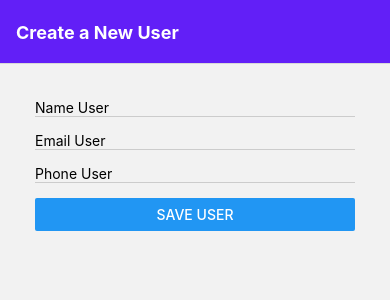
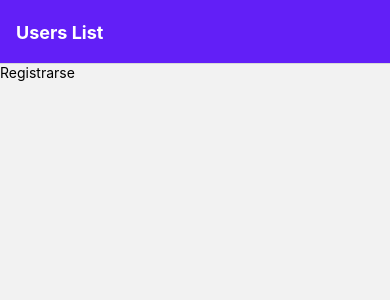
Before and after one commit to noeliamodica/React_Native-ProyectoconFirebase, a React Native app: screen / in a window 390 px wide. Shown: the top 300 px of the page. Built offline with nearby package versions, Linux system fonts and the light colour scheme.

Commit message:
cambios en UserList

```diff
--- a/App.js
+++ b/App.js
@@ -7,8 +7,7 @@ import { NavigationContainer } from "@react-navigation/native";
 import { createStackNavigator } from "@react-navigation/stack";
 
 // Components
-import CreateUserScreen from "./screens/CreateUserScreen";
-import UserDetailScreen from "./screens/UserDetailScreen";
+
 import UsersList from "./screens/UsersList";
 
 const Stack = createStackNavigator();
@@ -26,22 +25,13 @@ function MyStack() {
         },
       }}
     >
-       <Stack.Screen
-        name="CreateUserScreen"
-        component={CreateUserScreen}
-        options={{ title: "Create a New User" }}
-      />
+
       <Stack.Screen
         name="UsersList"
         component={UsersList}
         options={{ title: "Users List" }}
       />
 
-      <Stack.Screen
-        name="UserDetailScreen"
-        component={UserDetailScreen}
-        options={{ title: "User Detail" }}
-      />
     </Stack.Navigator>
   );
 }
--- a/database/firebase.js
+++ /dev/null
@@ -1,38 +0,0 @@
-import { initializeApp } from "firebase/app";
-import {
-    getFirestore,
-    collection,
-    addDoc,
-    getDocs,
-    doc,
-    getDoc,
-    query,
-    where,
-    setDoc,
-    deleteDoc,
-  } from "firebase/firestore";
-  import { getAuth } from "firebase/auth";
-  import {
-    getStorage,
-    ref,
-    uploadBytes,
-    getDownloadURL,
-    getBytes,
-  } from "firebase/storage";
-
-
-var firebaseConfig = {
-    apiKey: "AIzaSyAq5uYHFxmullj1_KWzcuHBSNSwZVj5o1s",
-    authDomain: "react-native-firebase-52e91.firebaseapp.com",
-    projectId: "react-native-firebase-52e91",
-    storageBucket: "react-native-firebase-52e91.appspot.com",
-    messagingSenderId: "372851856160",
-    appId: "1:372851856160:web:1d700b63344a7dd5547d45"
-};
-
-// Initialize Firebase
-// Initialize Firebase
-export const app = initializeApp(firebaseConfig);
-export const auth = getAuth(app);
-export const db = getFirestore();
-export const storage = getStorage();
--- a/package.json
+++ b/package.json
@@ -11,6 +11,7 @@
   "dependencies": {
     "@expo/webpack-config": "^18.0.1",
     "@react-native-community/masked-view": "^0.1.11",
+    "@react-native-firebase/firestore": "^17.3.2",
     "@react-native-masked-view/masked-view": "0.2.8",
     "@react-navigation/native": "^6.1.6",
     "@react-navigation/stack": "^6.3.16",
--- a/screens/CreateUserScreen.js
+++ /dev/null
@@ -1,95 +0,0 @@
-import React, { useState } from "react";
-import {
-    Button,
-    View,
-    StyleSheet,
-    TextInput,
-    ScrollView,
-  } from "react-native";
-
-  import { app } from "../database/firebase";
-
-const CreateUserScreen =(props) =>{
-
-    const [state, setState] = useState({
-        name: "",
-        email: "",
-        phone:"",
-    })
-
-    const handleChangeText = (value, name) => {
-        setState({ ...state, [name]: value });
-      };
-
-
-    const saveNewUser = async () => {
-        if (state.name === "") {
-          alert("please provide a name");
-        } else {
-
-          try {
-            await firebase.db.collection("users").add({
-              name: state.name,
-              email: state.email,
-              phone: state.phone,
-            })
-
-
-          } catch (error) {
-
-          }
-        }
-      };
-
-return(
-    <ScrollView style={styles.container} >
-    <View style={styles.inputGroup}>
-        <TextInput placeholder="Name User"
-        onChangeText={(value) => handleChangeText(value, "name")}
-        value={state.name}/>
-    </View>
-    <View style={styles.inputGroup}>
-        <TextInput placeholder="Email User"
-        onChangeText={(value) => handleChangeText(value, "email")}
-        value={state.email} />
-    </View>
-    <View style={styles.inputGroup}>
-        <TextInput placeholder="Phone User"
-        onChangeText={(value) => handleChangeText(value, "phone")}
-        value={state.phone} />
-    </View>
-
-    <View >
-        <Button title="Save User" onPress={() => saveNewUser()}/>
-    </View>
-
-    </ScrollView>
-)
-}
-
-
-const styles = StyleSheet.create({
-    container: {
-      flex: 1,
-      padding: 35,
-    },
-    inputGroup: {
-      flex: 1,
-      padding: 0,
-      marginBottom: 15,
-      borderBottomWidth: 1,
-      borderBottomColor: "#cccccc",
-    },
-    loader: {
-      left: 0,
-      right: 0,
-      top: 0,
-      bottom: 0,
-      position: "absolute",
-      alignItems: "center",
-      justifyContent: "center",
-    },
-  });
-
-
-export default CreateUserScreen
--- a/screens/UsersList.js
+++ b/screens/UsersList.js
@@ -1,31 +1,26 @@
 import React, { useState, useEffect } from "react";
-import {Text, View} from 'react-native';
-import { app} from "../database/firebase";
+import { StyleSheet, Text, View, ScrollView, TouchableOpacity } from "react-native";
 
 
-const UserList =() =>{
+export default function UsersList(){
 
-    useEffect(() => {
-        firebase.db.collection("users").onSnapshot((querySnapshot) => {
-          const users = [];
-          querySnapshot.docs.forEach((doc) => {
-            const { name, email, phone } = doc.data();
-            users.push({
-              id: doc.id,
-              name,
-              email,
-              phone,
-            });
-          });
-          setUsers(users);
-        });
-      }, []);
 
-return(
-    <View>
-        <Text> Users List </Text>
-    </View>
-)
+  return (
+    <ScrollView>
+      <TouchableOpacity>
+        <Text>
+          Registrarse
+        </Text>
+      </TouchableOpacity>
+    </ScrollView>
+  )
 }
 
-export default UserList
+const styles = StyleSheet.create({
+  container: {
+    flex: 1,
+    backgroundColor: "#fff",
+    alignItems: "center",
+    justifyContent: "center",
+  },
+});
```
Also changed, not shown: credenciales.js (added, +16 -0 lines), screens/Register.js (added), 1 other file (tests, documents, lock files or other folders).
